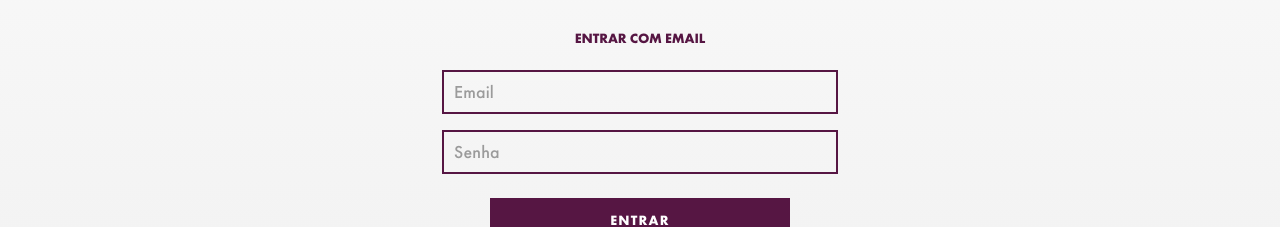
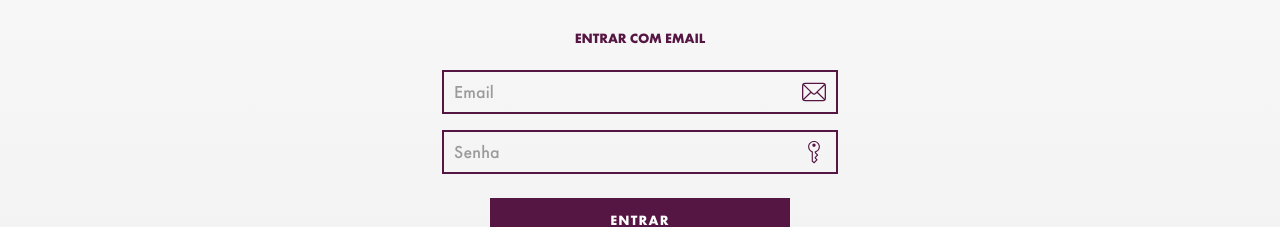
Before and after one commit to rafaelfagundes/cirkle-website, a Next.js app: page /login in a window 1280 px wide. Shown: the part 281-508 px from the top of the page. Built offline with nearby package versions, Linux system fonts and the light colour scheme; no server answers.

Commit message:
Text Field improvements

```diff
--- a/pages/login.tsx
+++ b/pages/login.tsx
@@ -270,11 +270,17 @@ function Login(): JSX.Element {
               </Center>
               <Container maxWidth="xs">
                 <SizedBox height={24}></SizedBox>
-                <CustomTextField type="email" ref={email} error={errors.email}>
+                <CustomTextField
+                  showIcon
+                  type="email"
+                  ref={email}
+                  error={errors.email}
+                >
                   Email
                 </CustomTextField>
                 <SizedBox height={16}></SizedBox>
                 <CustomTextField
+                  showIcon
                   type="password"
                   ref={password}
                   error={errors.password}
@@ -319,6 +325,7 @@ function Login(): JSX.Element {
               <Container maxWidth="xs">
                 <SizedBox height={24}></SizedBox>
                 <CustomTextField
+                  showIcon
                   type="user"
                   ref={displayName}
                   error={errors.displayName}
@@ -326,11 +333,17 @@ function Login(): JSX.Element {
                   Nome e Sobrenome
                 </CustomTextField>
                 <SizedBox height={16}></SizedBox>
-                <CustomTextField type="email" ref={email} error={errors.email}>
+                <CustomTextField
+                  showIcon
+                  type="email"
+                  ref={email}
+                  error={errors.email}
+                >
                   Email
                 </CustomTextField>
                 <SizedBox height={16}></SizedBox>
                 <CustomTextField
+                  showIcon
                   type="password"
                   ref={password}
                   error={errors.password}
--- a/src/components/CustomTextField/index.tsx
+++ b/src/components/CustomTextField/index.tsx
@@ -50,7 +50,7 @@ const StyledInput = styled.div<{ error: boolean; showLabel: boolean }>`
   height: 44px;
   display: flex;
   align-items: center;
-  padding: ${(props) => (props.showLabel ? "13px 10px 7px 10px" : "0 10px")};
+  padding: ${(props) => (props.showLabel ? "14px 10px 6px 10px" : "0 10px")};
   position: relative;
   transition: 250ms padding;
 `;
@@ -76,6 +76,11 @@ const PlaceHolderText = styled.span`
     sans-serif;
   font-size: 14px;
   font-weight: 400;
+`;
+
+const IconHolder = styled.div<{ showLabel: boolean }>`
+  margin-top: ${(props) => (props.showLabel ? "-8px" : 0)};
+  transition: 250ms margin;
 `;
 
 const ErrorText = styled.span`
@@ -149,12 +154,6 @@ const CustomTextField = React.forwardRef((props: CustomTextFieldProps, ref) => {
         <PlaceHolder show={showLabel}>
           <PlaceHolderText>{props.children}</PlaceHolderText>
         </PlaceHolder>
-        {config.icon && props.showIcon && (
-          <>
-            <Icon type={config.icon}></Icon>
-            <SizedBox width={5}></SizedBox>
-          </>
-        )}
         {props.type !== "phone" && (
           <StyledInputBase
             ref={ref}
@@ -174,6 +173,12 @@ const CustomTextField = React.forwardRef((props: CustomTextFieldProps, ref) => {
             inputComponent={TextMaskCustom}
           />
         )}
+        {config.icon && props.showIcon && (
+          <IconHolder showLabel={showLabel}>
+            <SizedBox width={5}></SizedBox>
+            <Icon type={config.icon}></Icon>
+          </IconHolder>
+        )}
       </StyledInput>
       {props.error && (
         <>
--- a/src/hooks/use-auth.tsx
+++ b/src/hooks/use-auth.tsx
@@ -16,7 +16,7 @@ const ErrorMessages = {
   "auth/weak-password":
     "A senha é muito fraca. Use números, caracteres especiais (!@#$%&*) e letras maiúsculas e minúsculas",
   "auth/user-not-found":
-    "Usuário não encontrado. Caso não possua conta, cadastre-se. É bem simples.",
+    "Usuário não encontrado. Caso não possua conta, cadastre-se. É rapidinho.",
   "auth/wrong-password":
     "Não foi possível logar. Verifique se seu email e/ou senha estão corretos.",
   "auth/user-disabled":
```
